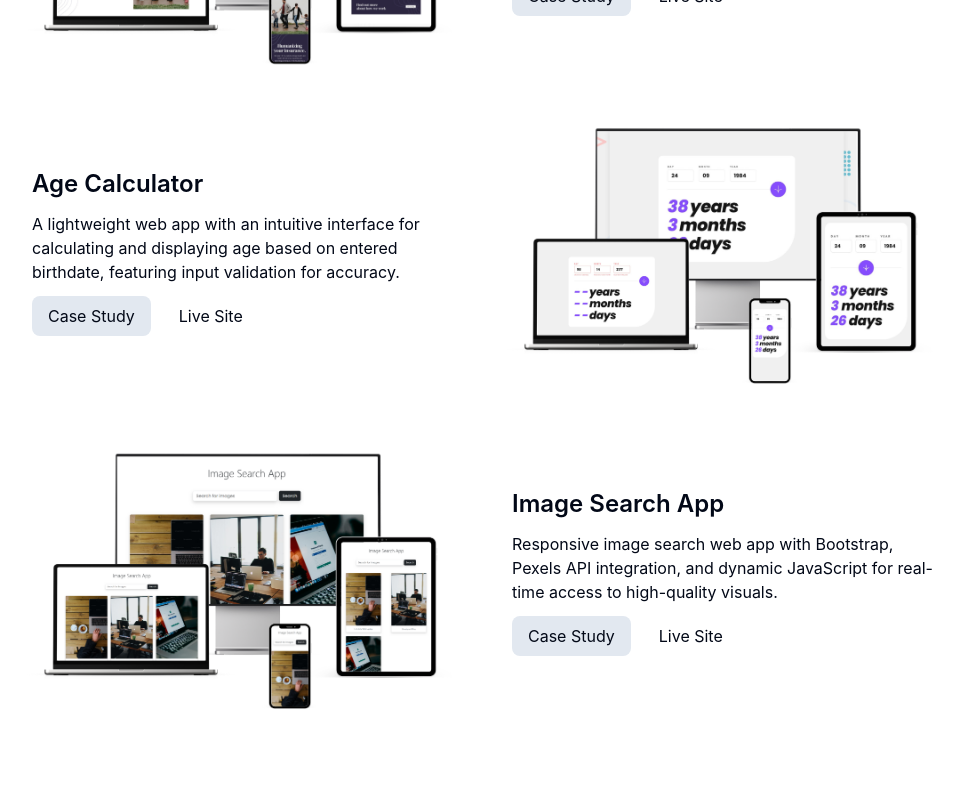
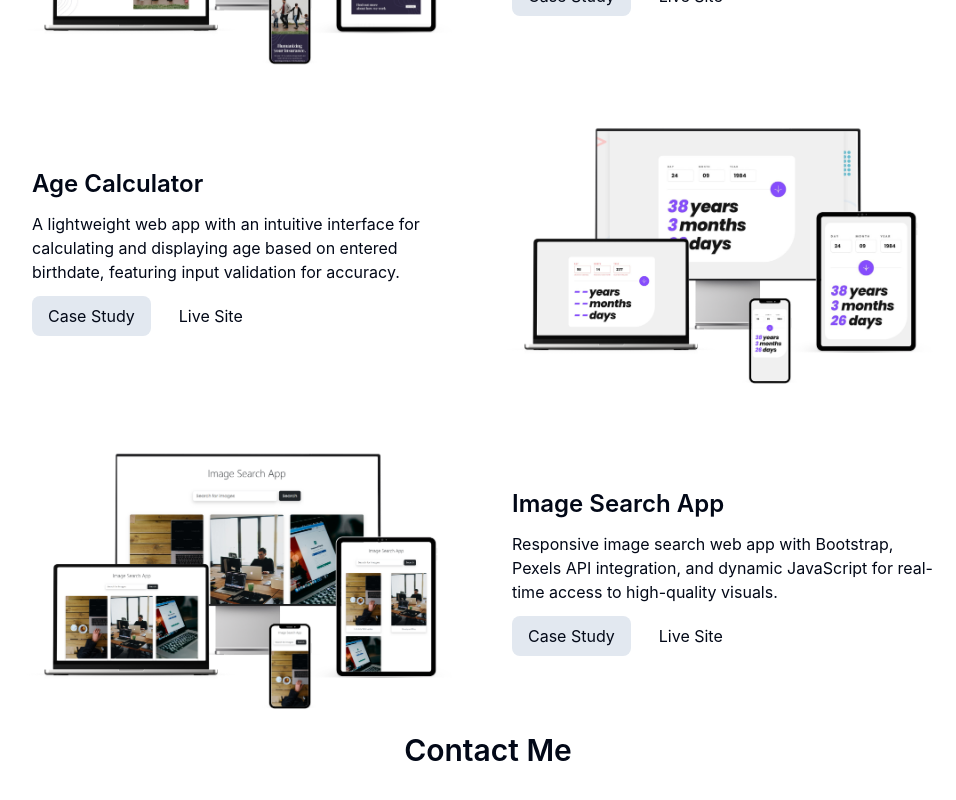
Before and after one commit to Sithu-Aung-Khant/Devfolio_01, a React (Vite) app: page / in a window 1280 px wide. Shown: the part 1630-2430 px from the top of the page, without its empty margins (152-1108 px from the left). Before the commit the page ends 2395 px from the top, so only its background shows below. Built offline with nearby package versions, Linux system fonts and the light colour scheme.

Commit message:
create contact me component

```diff
--- a/src/App.jsx
+++ b/src/App.jsx
@@ -7,6 +7,7 @@ import Skills from "./components/main/Skills";
 import TechStack from "./components/main/TechStack";
 import Qualification from "./components/main/Qualification";
 import Projects from "./components/projects/Projects";
+import ContactMe from "./components/contact/ContactMe";
 
 function App() {
   // To check system preference of dark/light mode
@@ -34,6 +35,7 @@ function App() {
       {/* <Skills /> */}
       {/* <Qualification /> */}
       <Projects />
+      <ContactMe />
     </div>
   );
 }
--- /dev/null
+++ b/src/components/contact/ContactMe.jsx
@@ -0,0 +1,13 @@
+import React from "react";
+
+const ContactMe = () => {
+  return (
+    <section id="contact_me">
+      <div className="container mx-auto text-center h-96">
+        <div className="text-3xl font-semibold">Contact Me</div>
+      </div>
+    </section>
+  );
+};
+
+export default ContactMe;
```
